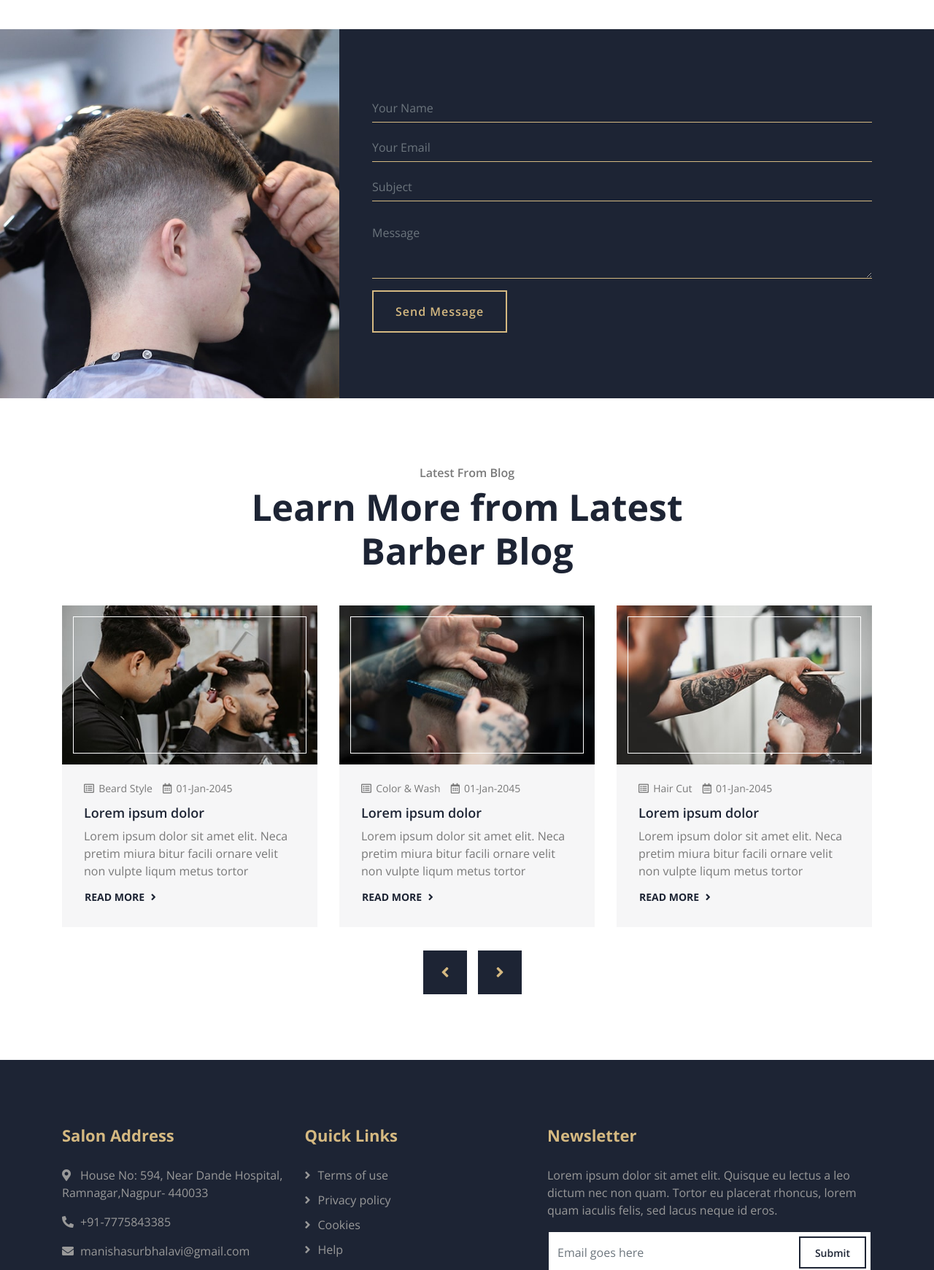
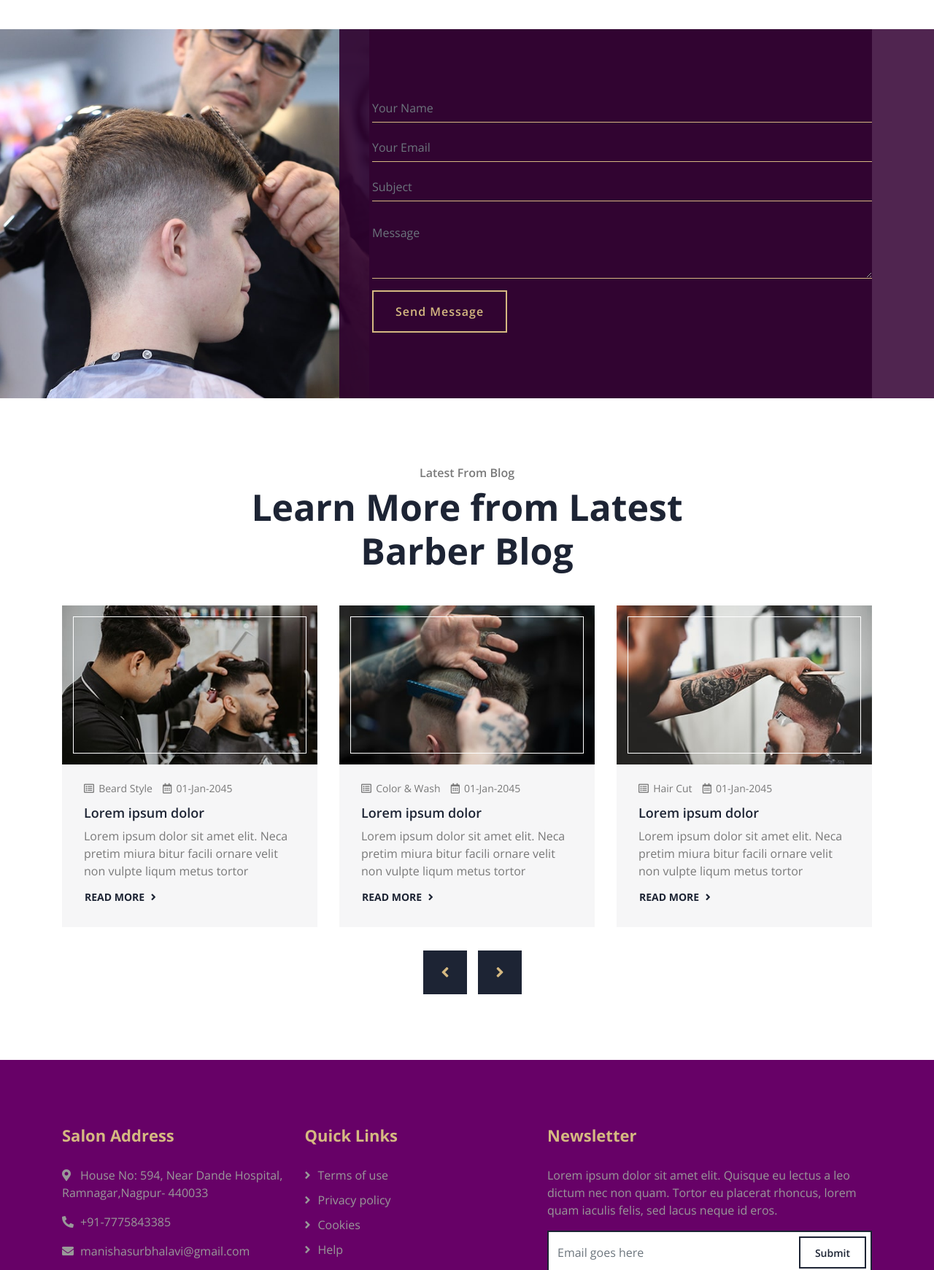
Before and after one commit to myr-tech/QTFY-THE-MAKEUP-STUDIO, a plain HTML site: page index.html in a window 1280 px wide. Shown: the part 4803-6544 px from the top of the page at 73% size. Drawn offline with nearby package versions, Linux system fonts and the light colour scheme.

Commit message:
Update style.css

```diff
--- a/css/style.css
+++ b/css/style.css
@@ -218,7 +218,7 @@ a:focus {
 
     .navbar.nav-sticky {
         padding: 10px 60px;
-        background: #1d2434 !important;
+        background: #800080 !important;
     }
 
     .navbar a.nav-link {
@@ -232,7 +232,7 @@ a:focus {
 @media (max-width: 991.98px) {
     .navbar {
         padding: 15px;
-        background: #1d2434 !important;
+        background: #800080 !important;
     }
 
     .navbar a.nav-link {
@@ -1162,7 +1162,7 @@ a:focus {
     position: relative;
     width: 100%;
     margin: 45px 0;
-    background: #1d2434;
+    background: #330033da;
 }
 
 .contact .container-fluid {
@@ -1173,7 +1173,7 @@ a:focus {
 .contact .contact-form {
     position: relative;
     padding: 90px 0 90px 45px;
-    background: #1d2434;
+    background: #2e002ee2;
 }
 
 .contact .contact-form input {
@@ -1276,7 +1276,7 @@ a:focus {
     position: relative;
     margin-top: 45px;
     padding-top: 90px;
-    background: #1d2434;
+    background: #670167;
 }
 
 .footer .footer-contact,
```
